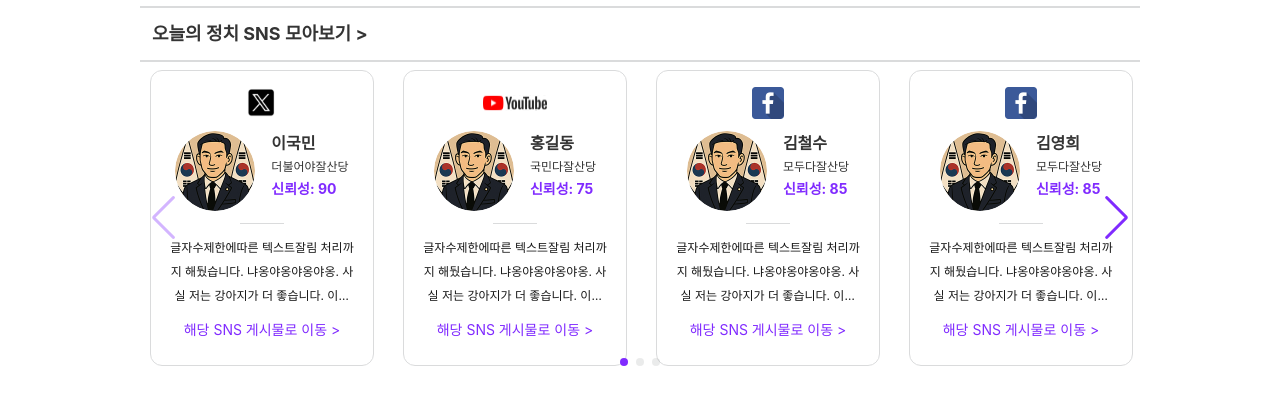
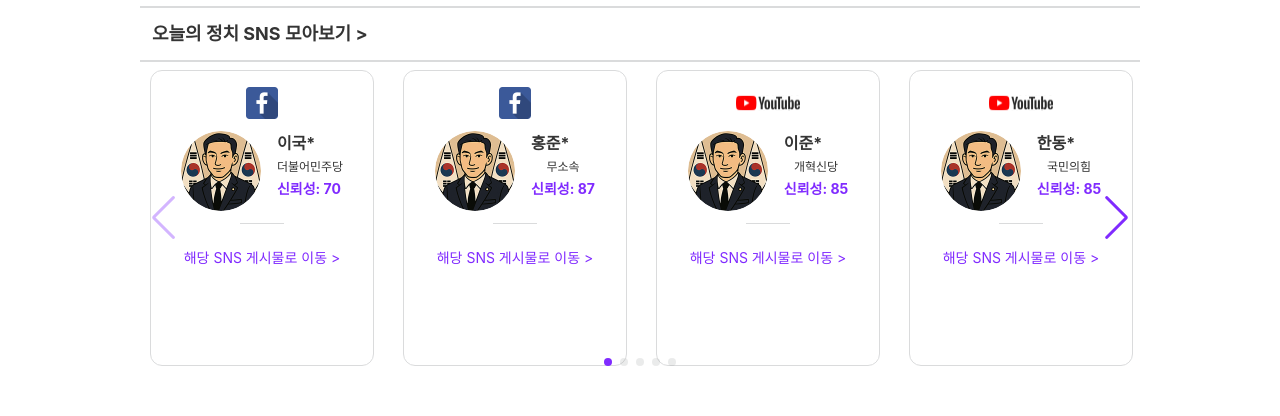
Before and after one commit to Hanium-FactSeeker/factseeker-frontend, a Next.js app: page / in a window 1280 px wide. Shown: the part 1537-1953 px from the top of the page. Built offline with nearby package versions, Linux system fonts and the light colour scheme; no server answers.

Commit message:
Feat: sns 더미데이터 추가

```diff
--- a/src/components/ui/sns/SnsCard.tsx
+++ b/src/components/ui/sns/SnsCard.tsx
@@ -18,6 +18,8 @@ interface SnsCardProps {
   percentage: number;
   figureImg: string;
   className?: string;
+  post?: string;
+  postedAt?: string;
 }
 
 const SnsCard = ({
@@ -27,6 +29,8 @@ const SnsCard = ({
   percentage,
   figureImg,
   className,
+  post,
+  postedAt,
 }: SnsCardProps) => {
   const SnsLogo = SNS_MAP[type] ?? X;
 
@@ -62,9 +66,7 @@ const SnsCard = ({
 
       <div className="border-gray-normal w-11 border-b-1" />
       <p className="line-clamp-3 w-34 text-center text-xs break-all md:w-46 md:text-xs md:leading-6">
-        글자수제한에따른 텍스트잘림 처리까지 해뒀습니다. 냐옹야옹야옹야옹. 사실
-        저는 강아지가 더 좋습니다. 이건 첫 번째 레슨 좋은 건 나눠
-        갖기ㅋㅋㅋㅋㅋㅋㅋㅋ
+        {post ?? ''}
       </p>
       <p
         className="text-primary-normal text-xs font-normal hover:cursor-pointer md:text-sm"
--- a/src/constants/snsData.ts
+++ b/src/constants/snsData.ts
@@ -1,3 +1,5 @@
+import { maskTail } from '@/utils/maskTail';
+
 export interface SnsItem {
   name: string;
   id?: string;
@@ -5,67 +7,129 @@ export interface SnsItem {
   type: string;
   percentage: number;
   figureImg?: string;
+  post: string;
+  postedAt?: string;
 }
 
 export const snsData: SnsItem[] = [
   {
-    name: '이국민',
-    party: '더불어야잘산당',
-    type: 'x',
-    percentage: 90,
+    name: maskTail('이국민'),
+    party: '더불어민주당',
+    type: 'facebook',
+    percentage: 70,
+    post: "",
   },
   {
-    name: '홍길동',
-    party: '국민다잘산당',
-    type: 'youtube',
-    percentage: 75,
+    name: maskTail('홍준표'),
+    party: '무소속',
+    type: 'facebook',
+    percentage: 87,
+    post: "",
   },
   {
-    name: '김철수',
-    party: '모두다잘산당',
+    name: maskTail('이준석'),
+    party: '개혁신당',
+    type: 'youtube',
+    percentage: 85,
+    post: "",
+  },
+  {
+    name: maskTail('한동훈'),
+    party: '국민의힘',
+    type: 'youtube',
+    percentage: 85,
+    post: "",
+  },
+  {
+    name: maskTail('안철수'),
+    party: '국민의힘',
+    type: 'youtube',
+    percentage: 85,
+    post: "",
+  },
+  {
+    name: maskTail('박지현'),
+    party: '더불어민주당',
+    type: 'youtube',
+    percentage: 64,
+    post: "",
+  },
+  {
+    name: maskTail('유승민'),
+    party: '무소속',
+    type: 'youtube',
+    percentage: 85,
+    post: "",
+  },
+  {
+    name: maskTail('오세훈'),
+    party: '국민의힘',
     type: 'facebook',
     percentage: 85,
+    post: "",
   },
   {
-    name: '김영희',
-    party: '모두다잘산당',
+    name: maskTail('김두관'),
+    party: '더불어민주당',
     type: 'facebook',
     percentage: 85,
+    post: "",
   },
   {
-    name: '고영희',
-    party: '모두다잘산당',
+    name: maskTail('하태경'),
+    party: '국민의힘',
+    type: 'youtube',
+    percentage: 85,
+    post: "",
+  },
+  {
+    name: maskTail('박용진'),
+    party: '더불어민주당',
     type: 'facebook',
     percentage: 85,
+    post: "",
   },
   {
-    name: '박영희',
-    party: '행복나라당',
-    type: 'x',
-    percentage: 60,
+    name: maskTail('원희룡'),
+    party: '국민의힘',
+    type: 'facebook',
+    percentage: 85,
+    post: "",
   },
   {
-    name: '박영희',
-    party: '행복나라당',
-    type: 'x',
-    percentage: 60,
+    name: maskTail('이준석'),
+    party: '개혁신당',
+    type: 'youtube',
+    percentage: 85,
+    post: "",
   },
   {
-    name: '여덟번',
-    party: '배고프당',
-    type: 'x',
-    percentage: 60,
+    name: maskTail('이준석'),
+    party: '개혁신당',
+    type: 'youtube',
+    percentage: 85,
+    post: "",
   },
   {
-    name: '아홉번',
-    party: '행복나라당',
-    type: 'x',
-    percentage: 60,
+    name: maskTail('이준석'),
+    party: '개혁신당',
+    type: 'youtube',
+    percentage: 85,
+    post: "",
   },
   {
-    name: '마지막',
-    party: '행복나라당',
-    type: 'x',
-    percentage: 60,
+    name: maskTail('이준석'),
+    party: '개혁신당',
+    type: 'youtube',
+    percentage: 85,
+    post: "",
   },
+  {
+    name: maskTail('이준석'),
+    party: '개혁신당',
+    type: 'youtube',
+    percentage: 85,
+    post: "",
+  },
+
 ];
```
